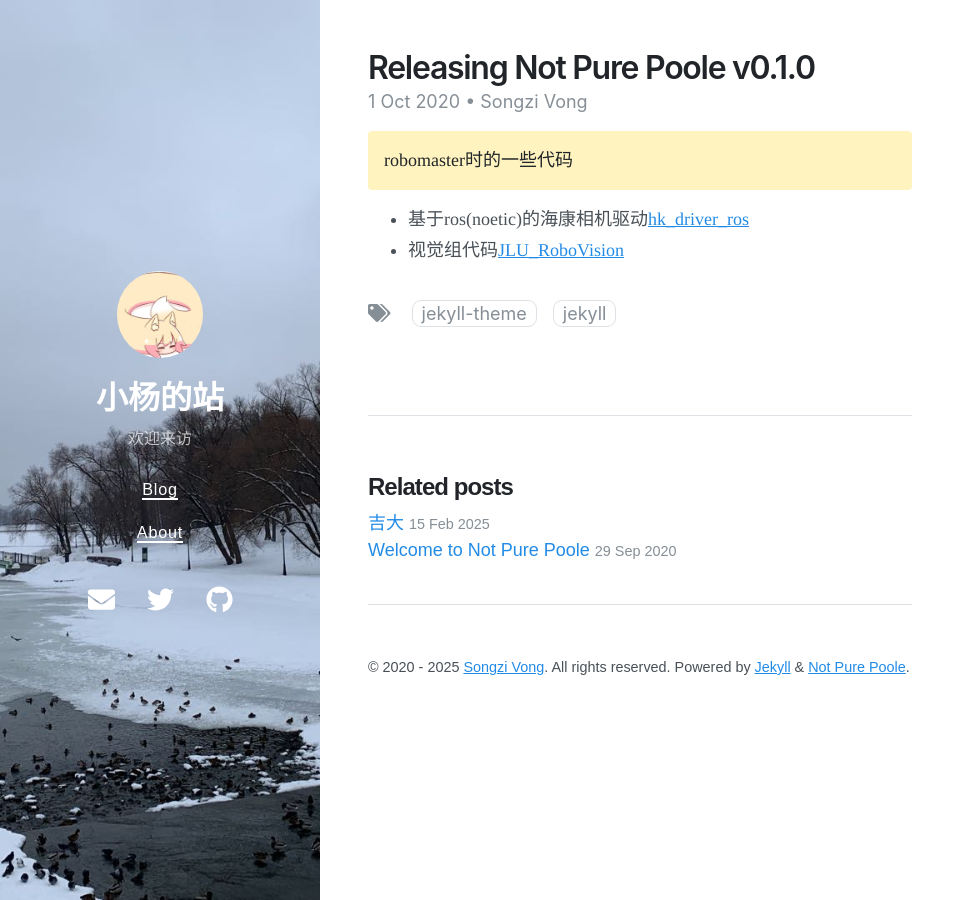
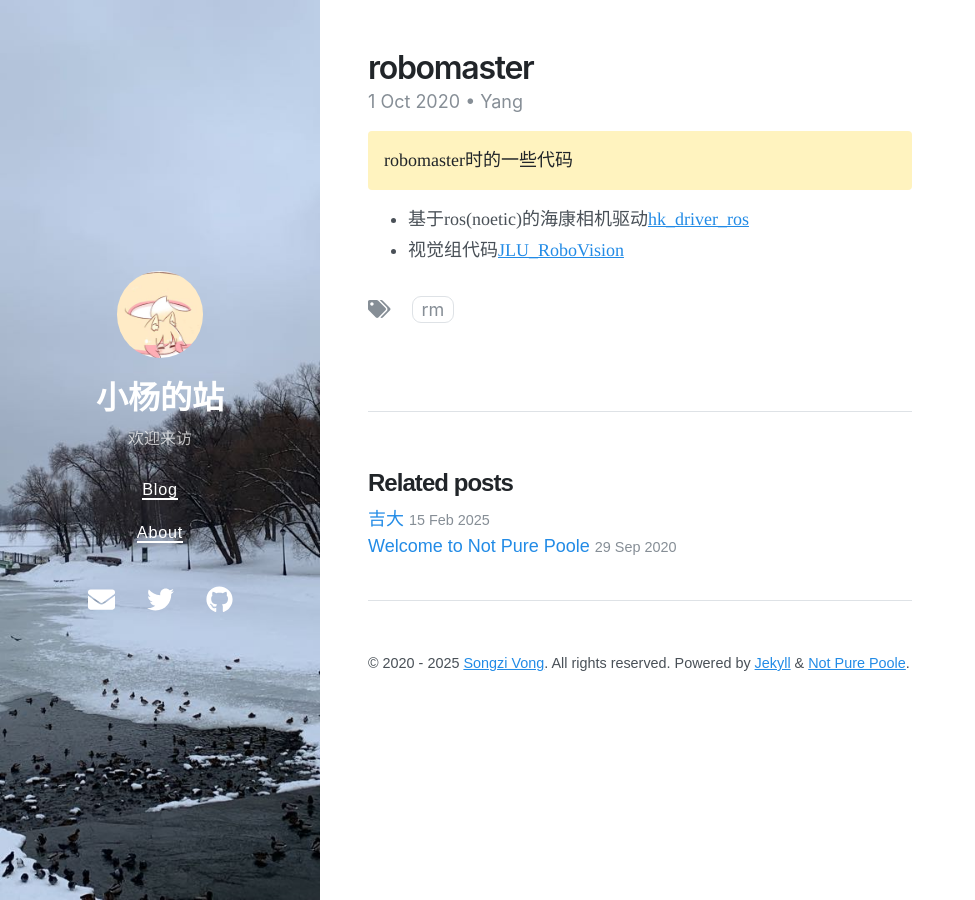
Before and after one commit to Yeither/Yeither.github.io, a Jekyll site: the page built from _posts/2020-10-01-releasing-not-pure-poole-v0-1-0.md, in a window 1280 px wide. Shown: the whole page, without its empty margins (0-975 px from the left). Built offline with Jekyll 4.4.1, drawn with Linux system fonts in a browser that asks for light colours; nearby versions of some CDN libraries.

Commit message:
Update 2020-10-01-releasing-not-pure-poole-v0-1-0.md

```diff
--- a/_posts/2020-10-01-releasing-not-pure-poole-v0-1-0.md
+++ b/_posts/2020-10-01-releasing-not-pure-poole-v0-1-0.md
@@ -1,10 +1,8 @@
 ---
 layout: post
-title: Releasing Not Pure Poole v0.1.0
-author: Songzi Vong
-tags:
-- jekyll theme
-- jekyll
+title: robomaster
+author: Yang
+tags: RM
 date: 2020-10-01 13:56 +0800
 ---
 
@@ -14,4 +12,4 @@ robomaster时的一些代码
 - 基于ros(noetic)的海康相机驱动[hk_driver_ros](https://github.com/Yeither/hk_driver_ros)
 - 视觉组代码[JLU_RoboVision](https://github.com/TARSGO)
 
-[^fn-sample_footnote]: 承载着痛苦与悲伤在失望的海里漂荡
+[^fn-sample_footnote]:承载着痛苦与悲伤在失望的海里漂荡
```
